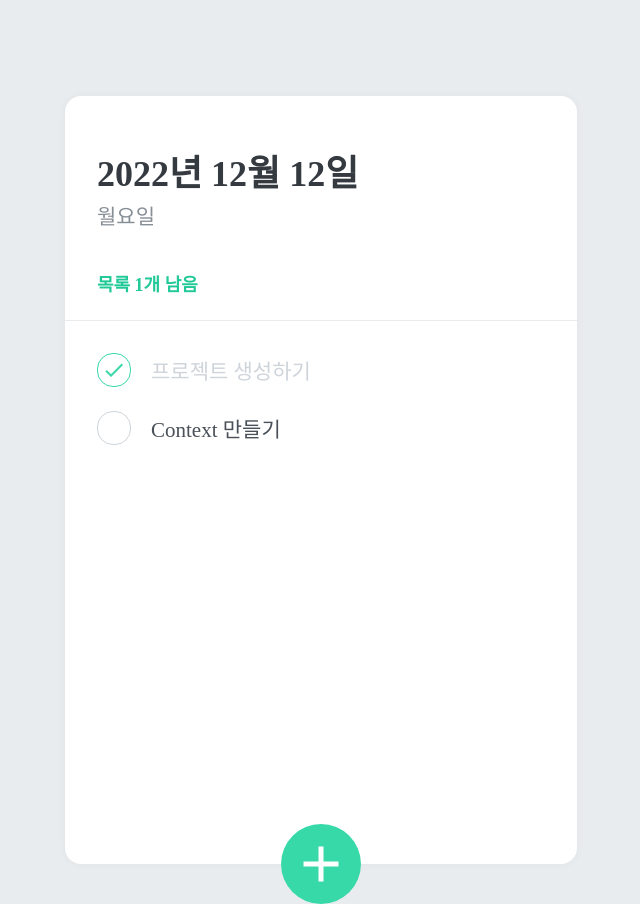
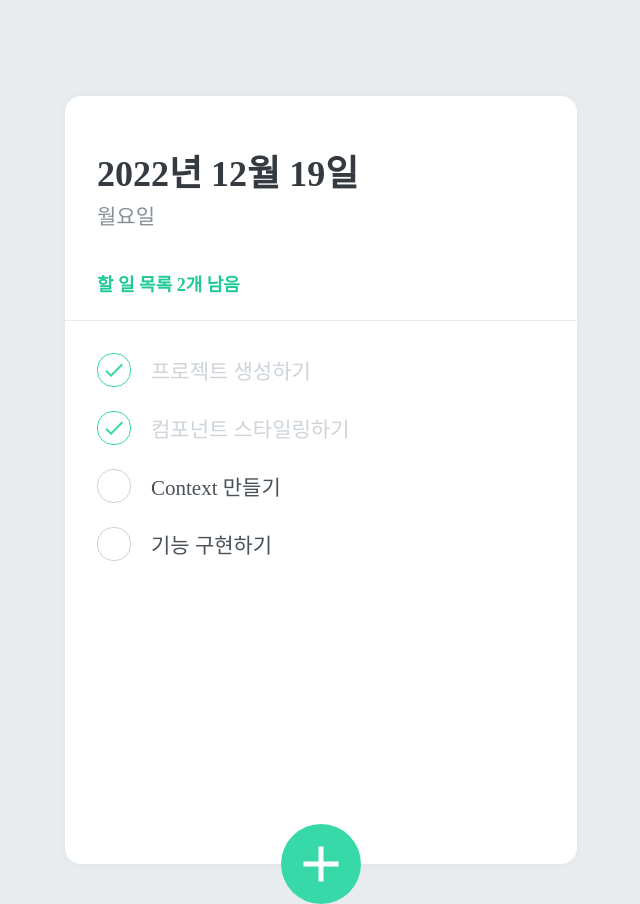
Before and after one commit to Tutorial-repo/react-study-todo, a React app: page / in a window 1280 px wide. Shown: the whole page, without its empty margins (319-959 px from the left). Built offline with nearby package versions, Linux system fonts and the light colour scheme.

Commit message:
Feat: TODO 조회 및 삭제 이벤트 연결

```diff
--- a/src/App.tsx
+++ b/src/App.tsx
@@ -4,6 +4,7 @@ import TodoHeader from './component/TodoHeader';
 import TodoTemplate from '../src/component/TodoTemplate';
 import TodoList from "./component/TodoList";
 import TodoCreate from './component/TodoCreate';
+import TodoContext from './hooks/TodoContext';
 
 const GlobalStyle = createGlobalStyle`
     body {
@@ -13,14 +14,15 @@ const GlobalStyle = createGlobalStyle`
 
 const App = () => {
     return (
-    <>
+        <TodoContext>
             <GlobalStyle />
             <TodoTemplate>
                 <TodoHeader />
                 <TodoList />
                 <TodoCreate />
             </TodoTemplate>
-    </> );
+        </TodoContext>
+    );
 };
 
 export default App;
--- a/src/component/TodoHeader.tsx
+++ b/src/component/TodoHeader.tsx
@@ -27,21 +27,26 @@ const TodoHeadBlock = styled.div`
   }
 `;
 
-/** interface */
-interface HeaderProps {
-    date: string;
-    day: string;
-    todo: number;
-};
+const TodoHeader = () => {
+  const todoList = useTodoState();
+  const todoCount = todoList.filter(todo=> !todo.done).length;
 
-const TodoHeader = () => {
-    return (
-        <TodoHeadBlock>
-            <h1>2022년 12월 12일</h1>
-            <div className='day'>월요일</div>
-            <div className='tasks-left'>목록 1개 남음</div>
-        </TodoHeadBlock>
-    );
+  const today = new Date();
+  const dateString = today.toLocaleDateString('ko-KR', {
+    year: 'numeric',
+    month: 'long',
+    day: 'numeric'
+  });
+  const dayName = today.toLocaleDateString('ko-KR', { weekday: 'long' });
+
+
+  return (
+      <TodoHeadBlock>
+          <h1>{dateString}</h1>
+          <div className='day'>{dayName}</div>
+          <div className='tasks-left'>할 일 목록 {todoCount}개 남음</div>
+      </TodoHeadBlock>
+  );
 };
 
 export default TodoHeader;
--- a/src/component/TodoItem.tsx
+++ b/src/component/TodoItem.tsx
@@ -1,6 +1,7 @@
 import React from 'react'
 import styled, {css} from 'styled-components';
 import { MdDone, MdDelete } from 'react-icons/md';
+import { useTodoDispatch } from './../hooks/TodoContext';
 
 interface IProps {
   done?: boolean;
@@ -64,21 +65,29 @@ const Text = styled.div<IProps>`
 
 /** interface TODO 필수값 세팅 확인*/
 interface Props {
-    id?: string;
-    done?: boolean;
-    text?: string;
+  id: number;
+  text: string;
+  done: boolean;
 }
 
-function TodoItem({id, done, text}: Props) {
+function TodoItem({id, text, done}: Props) {
+  const dispatch = useTodoDispatch();
+  const onToggle = () => dispatch({type: 'TOGGLE', id});
+  const onRemove = () => dispatch({type: 'REMOVE', id});
+
   return (
     <TodoItemBlock>
-            <CheckCircle done={done}>{done && <MdDone/>}</CheckCircle>
-            <Text done={done}>{text}</Text>
-            <Remove>
+        <CheckCircle done={done} onClick={onToggle}>
+          {done && <MdDone/>}
+        </CheckCircle>
+        <Text done={done}>
+          {text}
+        </Text>
+        <Remove onClick={onRemove}>
             <MdDelete/>
         </Remove>
     </TodoItemBlock>
   )
 }
 
-export default TodoItem;
+export default React.memo(TodoItem);
--- a/src/component/TodoList.tsx
+++ b/src/component/TodoList.tsx
@@ -1,6 +1,7 @@
 import React from 'react'
 import styled from 'styled-components';
 import TodoItem from './TodoItem';
+import { useTodoState, useTodoDispatch } from './../hooks/TodoContext';
 
 /** style */
 const TodoListBlock = styled.div`
@@ -16,12 +17,20 @@ interface Props {
 }
 
 function TodoList() {
-    return (
-      <TodoListBlock>
-        <TodoItem text="프로젝트 생성하기" done={true} />
-        <TodoItem text="Context 만들기" done={false} />
-      </TodoListBlock>
-    )
+  const todoList = useTodoState();
+
+  return (
+    <TodoListBlock>
+      {todoList.map(todo =>
+        <TodoItem
+          key={todo.id}
+          id={todo.id}
+          text={todo.text}
+          done={todo.done}
+        />
+      )}
+    </TodoListBlock>
+  )
 }
 
 export default TodoList;
--- /dev/null
+++ b/src/hooks/TodoContext.tsx
@@ -0,0 +1,93 @@
+import React, {useReducer, createContext, useContext, useRef, Dispatch} from 'react'
+
+/** interface */
+type Todo = {
+    id: number;
+    text: string;
+    done: boolean;
+};
+type State = Todo[];
+type Action =
+  | { type: 'CREATE'; text: string }
+  | { type: 'TOGGLE'; id: number }
+  | { type: 'REMOVE'; id: number };
+type TodosDispatch = Dispatch<Action>;
+
+const initialTodos : State = [
+    {
+        id: 1,
+        text: '프로젝트 생성하기',
+        done: true
+    },
+    {
+        id: 2,
+        text: '컴포넌트 스타일링하기',
+        done: true
+    },
+    {
+        id: 3,
+        text: 'Context 만들기',
+        done: false
+    },
+    {
+        id: 4,
+        text: '기능 구현하기',
+        done: false
+    }
+
+];
+
+/** Event
+ * 1. 컨텐츠 생성
+ * 2. 입력창 활성화 & 비활성화
+ * 3. 컨텐츠 삭제
+*/
+const todoReducer = (state : State, action: Action): State => {
+    switch (action.type){
+        case 'CREATE':
+            const nextId = Math.max(...state.map(todo => todo.id)) + 1;
+            return state.concat({
+                id: nextId,
+                text: action.text,
+                done: false
+            });
+        case 'TOGGLE':
+            return state.map(todo =>
+                    todo.id === action.id ? {...todo, done: !todo.done} : todo
+                );
+        case 'REMOVE':
+            return state.filter(todo => todo.id !== action.id);
+        default:
+            throw new Error(`Unhandled action type`);
+    }
+};
+
+const TodoStateContext = createContext<State>(initialTodos);
+const TodoDispatchContext = createContext<TodosDispatch>(() => null);
+const TodoNextIdContext = createContext({});
+
+//chilren = React.ReactNode
+function TodoContext({children}: { children: React.ReactNode }) {
+    const [state, dispatch] = useReducer(todoReducer, initialTodos);
+    const nextId = useRef(5);
+
+    return (
+        <TodoStateContext.Provider value={state}>
+            <TodoDispatchContext.Provider value={dispatch}>
+                <TodoNextIdContext.Provider value={nextId}>
+                    {children}
+                </TodoNextIdContext.Provider>
+            </TodoDispatchContext.Provider>
+        </TodoStateContext.Provider>
+    )
+}
+
+export const useTodoState = () => useContext(TodoStateContext);
+export const useTodoDispatch = () => {
+    const dispatch = useContext(TodoDispatchContext);
+    if (!dispatch) throw new Error('TodosProvider not found');
+    return dispatch;
+};
+export const useTodoNextId = () => useContext(TodoNextIdContext);
+
+export default TodoContext;
```
Lines whose indentation alone changed are shown as unchanged.
